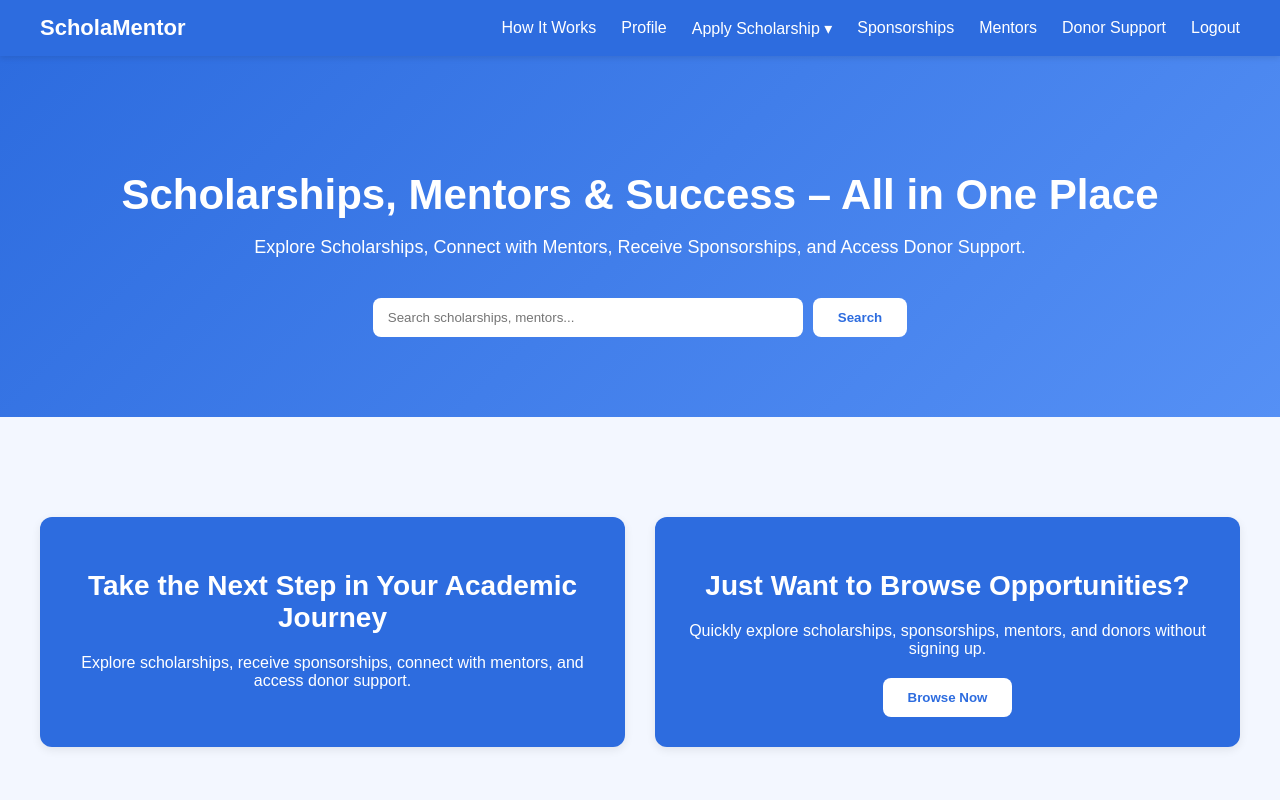
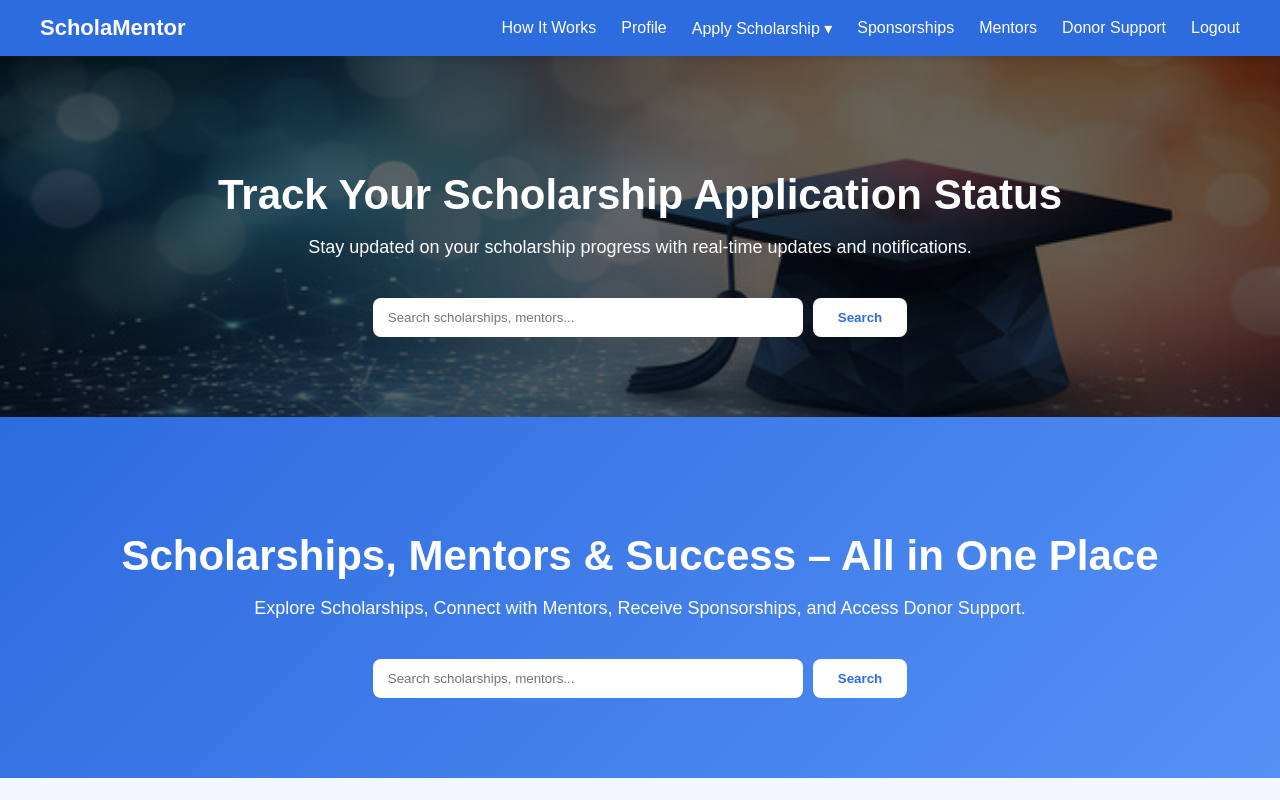
Before and after one commit to anitta20076981/ScholaMentor, a React (Create React App) app in the folder frontend/: page /student/dashboard/1 in a window 1280 px wide. Shown: the top 800 px of the page. Built offline with nearby package versions, Linux system fonts and the light colour scheme.

Commit message:
track application status in studenet dashboard

```diff
--- a/frontend/src/components/student/TopBar.js
+++ b/frontend/src/components/student/TopBar.js
@@ -62,10 +62,18 @@ function TopBar({ studentId, successMessage, errorMessage }) {
         </div>
       )}
 
-
-        <div style={{ fontWeight: "bold", fontSize: "22px", cursor: "pointer" }}>
+      <Link
+        to={`/student/dashboard/${studentId}`} // link to student dashboard
+        style={{
+          fontWeight: "bold",
+          fontSize: "22px",
+          cursor: "pointer",
+          color: "white",      // keep the color consistent
+          textDecoration: "none" // remove underline
+        }}
+      >
       ScholaMentor
-        </div>
+      </Link>
 
       <nav style={{ display: "flex", gap: "25px", position: "relative" }}>
         <a href="#" style={navLinkStyle}>
--- a/frontend/src/pages/student/StudentDashboard.js
+++ b/frontend/src/pages/student/StudentDashboard.js
@@ -30,6 +30,66 @@ function StudentDashboard() {
     <div style={{ fontFamily: "Arial, sans-serif" }}>
       {/* -------------------- TOP NAV -------------------- */}
       <TopBar studentId={studentId} />  {/* pass student id */}
+
+      <section
+        style={{
+          textAlign: "center",
+          padding: "80px 20px",
+          color: "white",
+          backgroundImage: `url(/track_status.jpg)`, // replace with your image URL
+          backgroundSize: "cover", // makes the image cover entire section
+          backgroundPosition: "center",
+          backgroundRepeat: "no-repeat",
+          position: "relative",
+        }}
+      >
+        {/* Optional overlay for better readability */}
+        <div style={{
+          position: "absolute",
+          top: 0,
+          left: 0,
+          width: "100%",
+          height: "100%",
+          backgroundColor: "rgba(0, 0, 0, 0.6)", // semi-transparent overlay
+          zIndex: 1,
+        }}>
+        </div>
+
+        <div style={{ position: "relative", zIndex: 2 }}>
+          <h1 style={{ fontSize: "42px", marginBottom: "15px" }}>Track Your Scholarship Application Status
+        </h1>
+          <p style={{ fontSize: "18px", marginBottom: "40px" }}>
+            Stay updated on your scholarship progress with real-time updates and notifications.
+          </p>
+
+          <form onSubmit={handleSearch} style={{ display: "flex", justifyContent: "center", gap: "10px", flexWrap: "wrap" }}>
+            <input
+              type="text"
+              placeholder="Search scholarships, mentors..."
+              value={query}
+              onChange={(e) => setQuery(e.target.value)}
+              style={{
+                width: "400px",
+                padding: "12px 15px",
+                borderRadius: "8px",
+                border: "none",
+              }}
+            />
+            <button type="submit" style={{
+              padding: "12px 25px",
+              background: "#fff",
+              color: "#2d6cdf",
+              border: "none",
+              borderRadius: "8px",
+              fontWeight: "bold",
+              cursor: "pointer",
+            }}>
+              Search
+            </button>
+          </form>
+        </div>
+      </section>
+
 
       {/* -------------------- MAIN HERO SECTION -------------------- */}
       <section style={{
```
Also changed, not shown: frontend/public/track_status.jpg (added). Lines whose indentation alone changed are shown as unchanged.
